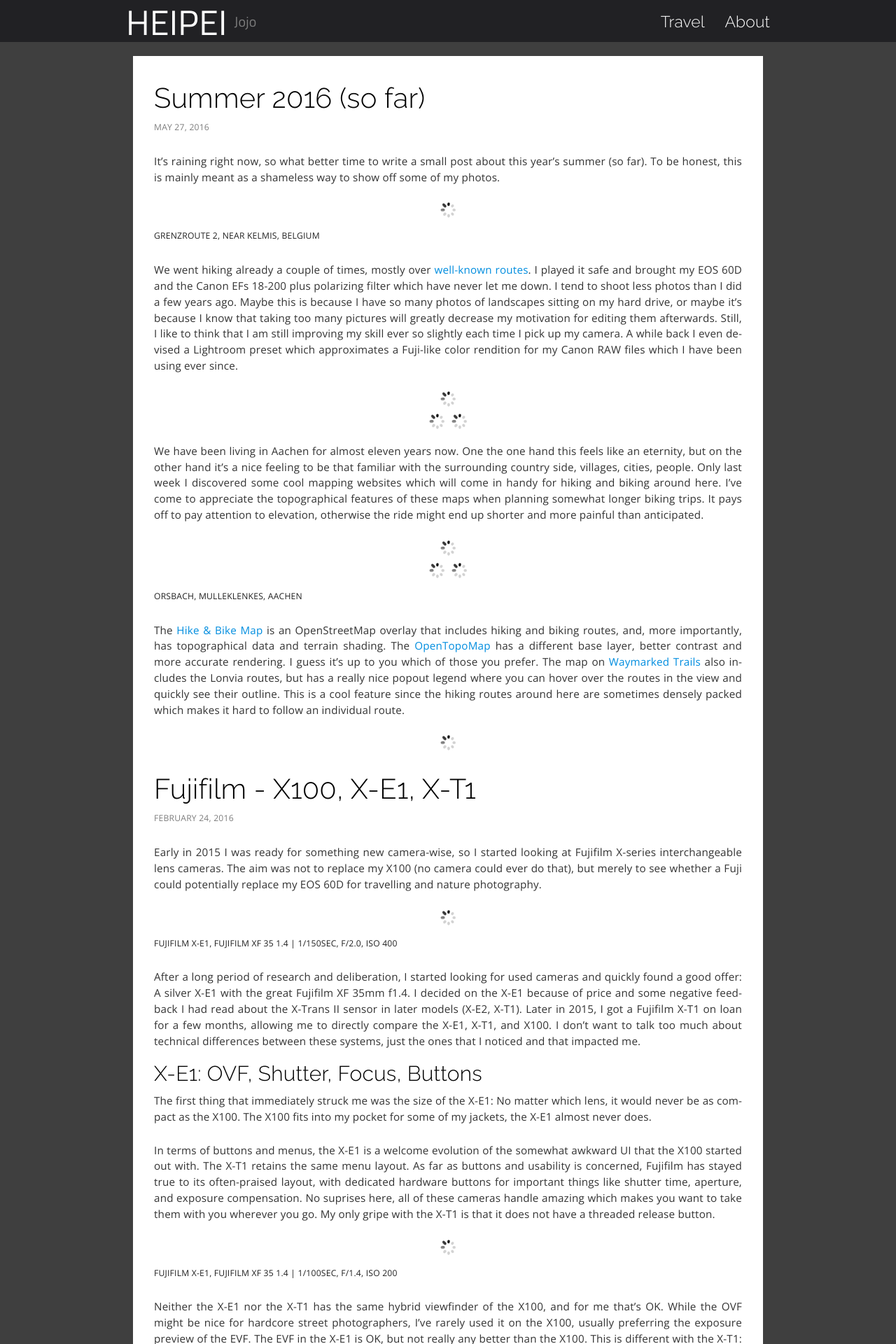
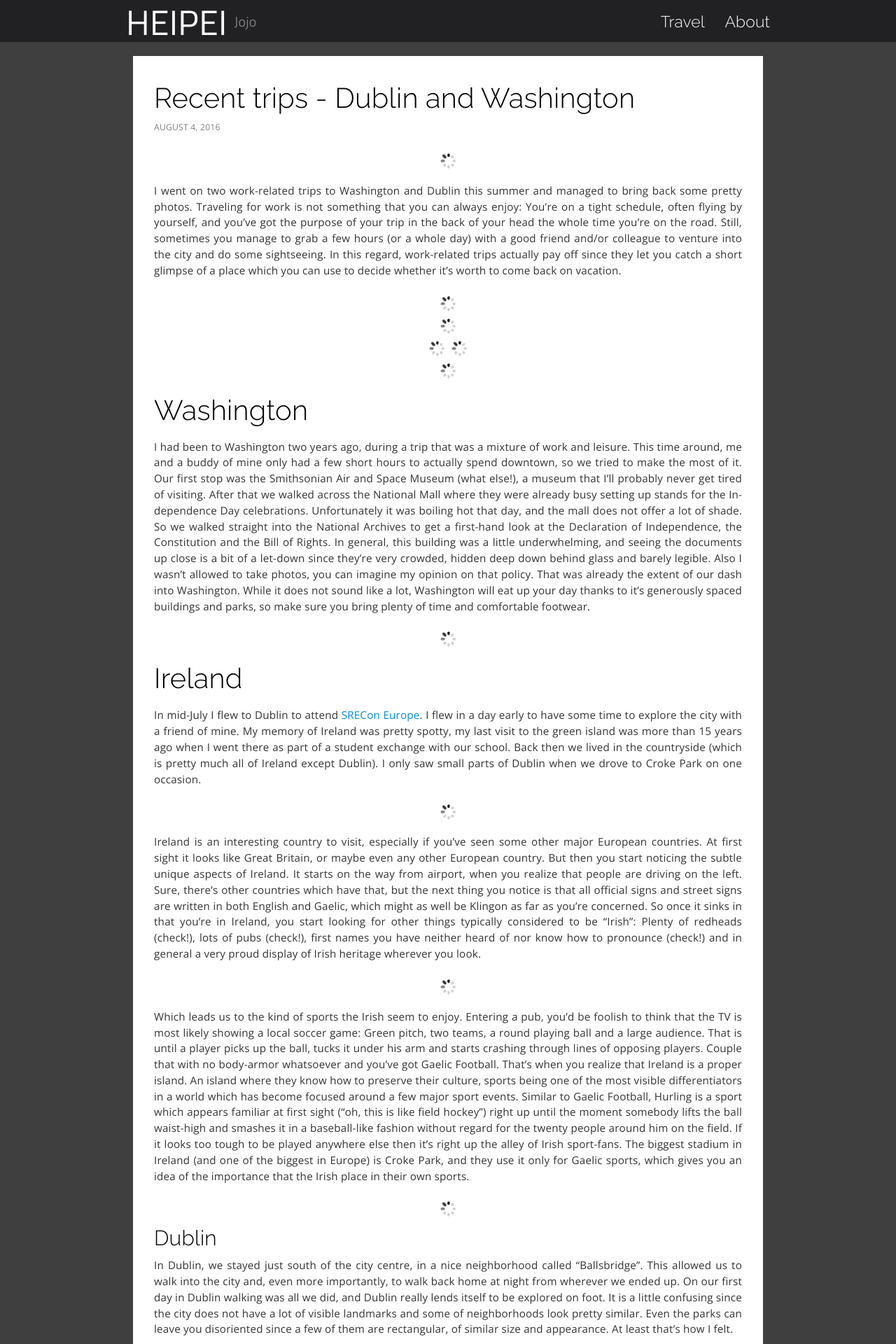
Before and after one commit to heipei/heipei.net, a Jekyll site: the page built from index.html, in a window 1280 px wide. Shown: the top 1920 px of the page at 70% size. Built offline with Jekyll 4.4.1, drawn with Linux system fonts in a browser that asks for light colours; some web fonts are replaced; the list of posts is cut into pages by our own code; some of the changed text lies outside the part shown.

Commit message:
Washington post

```diff
--- /dev/null
+++ b/_posts/2016-08-04-recent-trips-dublin-and-washington.md
@@ -0,0 +1,220 @@
+---
+title: 'Recent trips - Dublin and Washington'
+author: Jojo
+date: 2016-08-04T21:55:02+02:00
+permalink: /2016/08/04/recent-trips-dublin-and-washington/
+layout: post
+published: true
+categories:
+  - Allgemein
+  - Fotos
+---
+
+<div class="img aligncenter">
+<a href="https://www.flickr.com/photos/heipei/28086161395/" title="National Mall, Washington, DC"><img
+src="https://c4.staticflickr.com/8/7388/28086161395_9dccd34ac5_b.jpg" alt="National Mall, Washington, DC"></a>
+</div>
+
+I went on two work-related trips to Washington and Dublin this summer and managed to bring back some pretty photos.
+Traveling for work is not something that you can always enjoy: You're on a tight schedule, often flying by yourself, and
+you've got the purpose of your trip in the back of your head the whole time you're on the road. Still, sometimes you
+manage to grab a few hours (or a whole day) with a good friend and/or colleague to venture into the city and do some
+sightseeing. In this regard, work-related trips actually pay off since they let you catch a short glimpse of a place
+which you can use to decide whether it's worth to come back on vacation.
+
+<div class="img aligncenter">
+  <div>
+  <a href="https://www.flickr.com/photos/heipei/28013090415/" title="Air and Space Museum"><img src="https://c8.staticflickr.com/8/7357/28013090415_4cba8f201a_b.jpg" alt="Air and Space Museum"></a>
+  </div>
+  <div>
+    <a href="https://www.flickr.com/photos/heipei/27964915325/" title="Air and Space Museum"><img src="https://c6.staticflickr.com/8/7337/27964915325_e28af59fc2_b.jpg" alt="Air and Space Museum"></a>
+  </div>
+  <div>
+    <table>
+    <tr><td>
+    <a href="https://www.flickr.com/photos/heipei/27983801562/" title="National Mall, Washington, DC"><img src="https://c3.staticflickr.com/8/7287/27983801562_3b916edbc7_c.jpg" alt="National Mall, Washington, DC"></a>
+    </td><td>
+    <a href="https://www.flickr.com/photos/heipei/27399589543/" title="Air and Space Museum"><img src="https://c8.staticflickr.com/8/7725/27399589543_6ddc62d0dc_c.jpg" alt="Air and Space Museum"></a>
+    </td></tr>
+    </table>
+  </div>
+  <div>
+    <a href="https://www.flickr.com/photos/heipei/27351497463/" title="Air and Space Museum"><img src="https://c8.staticflickr.com/8/7400/27351497463_5434799365_b.jpg" alt="Air and Space Museum"></a>
+  </div>
+</div>
+
+## Washington
+I had been to Washington two years ago, during a trip that was a mixture of work and leisure. This time around, me and
+a buddy of mine only had a few short hours to actually spend downtown, so we tried to make the most of it.  Our first
+stop was the Smithsonian Air and Space Museum (what else!), a museum that I'll probably never get tired of visiting.
+After that we walked across the National Mall where they were already busy setting up stands for the Independence Day
+celebrations. Unfortunately it was boiling hot that day, and the mall does not offer a lot of shade. So we walked
+straight into the National Archives to get a first-hand look at the Declaration of Independence, the Constitution and
+the Bill of Rights. In general, this building was a little underwhelming, and seeing the documents up close is a bit of
+a let-down since they're very crowded, hidden deep down behind glass and barely legible. Also I wasn't allowed to take
+photos, you can imagine my opinion on that policy. That was already the extent of our dash into Washington. While it
+does not sound like a lot, Washington will eat up your day thanks to it's generously spaced buildings and parks, so
+make sure you bring plenty of time and comfortable footwear.
+
+<div class="img aligncenter">
+<a href="https://www.flickr.com/photos/heipei/27983799562/" title="National Mall, Washington, DC"><img src="https://c3.staticflickr.com/8/7457/27983799562_ee7331bbd6_b.jpg" alt="National Mall, Washington, DC"></a>
+</div>
+
+## Ireland
+
+In mid-July I flew to Dublin to attend [SRECon Europe](https://srecon16europe.sched.org/). I flew in a day early to
+have some time to explore the city with a friend of mine. My memory of Ireland was pretty spotty, my last visit to the
+green island was more than 15 years ago when I went there as part of a student exchange with our school. Back then we
+lived in the countryside (which is pretty much all of Ireland except Dublin). I only saw small parts of Dublin when
+we drove to Croke Park on one occasion.
+
+<div class="img aligncenter">
+<a href="https://www.flickr.com/photos/heipei/28309077190/" title="Dublin"><img src="https://c7.staticflickr.com/8/7498/28309077190_e2c39da795_b.jpg" alt="Dublin"></a>
+</div>
+
+Ireland is an interesting country to visit, especially if you've seen some other major European countries. At first
+sight it looks like Great Britain, or maybe even any other European country. But then you start noticing the
+subtle unique aspects of Ireland. It starts on the way from airport, when you realize that people are driving on the
+left. Sure, there's other countries which have that, but the next thing you notice is that all official signs and street
+signs are written in both English and Gaelic, which might as well be Klingon as far as you're concerned. So once it
+sinks in that you're in Ireland, you start looking for other things typically considered to be "Irish": Plenty of
+redheads (check!), lots of pubs (check!), first names you have neither heard of nor know how to pronounce
+(check!) and in general a very proud display of Irish heritage wherever you look.
+
+<div class="img aligncenter">
+  <a
+    href="https://www.flickr.com/photos/heipei/28292366992/"
+    title="Dublin"><img src="https://c1.staticflickr.com/9/8293/28292366992_3bb32c5698_b.jpg" alt="Dublin"></a>
+</div>
+
+Which leads us to the kind of sports the Irish seem to enjoy. Entering a pub, you'd be foolish to think that the TV is
+most likely showing a local soccer game: Green pitch, two teams, a round playing ball and a large audience. That is
+until a player picks up the ball, tucks it under his arm and starts crashing through lines of opposing players. Couple
+that with no body-armor whatsoever and you've got Gaelic Football. That's
+when you realize that Ireland is a proper island. An island where they know how to preserve their culture, sports being
+one of the most visible differentiators in a world which has become focused around a few major sport events. Similar to
+Gaelic Football, Hurling is a sport which appears familiar at first sight ("oh, this is like field hockey") right up
+until the moment somebody lifts the ball waist-high and smashes it in a baseball-like fashion without regard for the
+twenty people around him on the field. If it looks too tough to be played anywhere else then it's right up the alley of
+Irish sport-fans. The biggest stadium in Ireland (and one of the biggest in Europe) is Croke Park, and they use it only
+for Gaelic sports, which gives you an idea of the importance that the Irish place in their own sports.
+
+<div class="img aligncenter">
+  <a
+    href="https://www.flickr.com/photos/heipei/28414454366/"
+    title="Dublin"><img src="https://c7.staticflickr.com/9/8028/28414454366_b3bc8b5400_b.jpg" alt="Dublin"></a>
+</div>
+
+### Dublin
+
+In Dublin, we stayed just south of the city centre, in a nice neighborhood called "Ballsbridge". This allowed us to walk
+into the city and, even more importantly, to walk back home at night from wherever we ended up. On our first day in
+Dublin walking was all we did, and Dublin really lends itself to be explored on foot. It is a little confusing since the city
+does not have a lot of visible landmarks and some of neighborhoods look pretty similar. Even the parks can leave you
+disoriented since a few of them are rectangular, of similar size and appearance. At least that's how I felt.
+
+<div class="img aligncenter">
+<a
+  href="https://www.flickr.com/photos/heipei/28649559496/"
+  title="Dublin"><img src="https://c1.staticflickr.com/9/8641/28649559496_02762c852c_b.jpg" alt="Dublin"></a>
+</div>
+
+A definite highlight is Trinity College which sits in the middle of the city in a beautiful and quiet campus. As soon as
+you step through its gates you leave behind the busy streets around its perimeter, which reminded me of the Harvard
+campus with its gates. Apart from that you can visit Dublin castle and some of the many churches and cathedrals. For
+night-owls, Dublin is a perfect destination since it boasts a very dense networks of pubs and other restaurants and
+bars. The pubs are way more friendly than what passes as a bar here in Germany in my opinion: Often you'll have live
+music and most people will eat there too, creating a different atmosphere than in a place just built for getting drunk.
+
+<div class="img aligncenter">
+  <div>
+    <a
+      href="https://www.flickr.com/photos/heipei/28515069141/"
+      title="Dublin"><img src="https://c6.staticflickr.com/9/8574/28515069141_49046b1756_b.jpg" alt="Dublin"></a>
+  </div>
+  <div>
+    <table>
+      <tr><td>
+          <a
+            href="https://www.flickr.com/photos/heipei/28292361662/"
+            title="Dublin"><img src="https://c7.staticflickr.com/8/7731/28292361662_d2935ba5d9.jpg" alt="Dublin"></a>
+      </td><td>
+        <a
+          href="https://www.flickr.com/photos/heipei/28454347796/"
+          title="Dublin"><img src="https://c5.staticflickr.com/9/8605/28454347796_65e5464427.jpg" alt="Dublin"></a>
+      </td></tr>
+    </table>
+  </div>
+  <div>
+    <a
+      href="https://www.flickr.com/photos/heipei/27897135593/"
+      title="Dublin"><img src="https://c2.staticflickr.com/9/8599/27897135593_9d8beeca52_b.jpg" alt="Dublin"></a>
+  </div>
+</div>
+
+On the evenings of the conference we'd usually pick a nice spot to eat with a few people, and then afterwards somebody
+with some local knowledge would lead us into one of the many fancy cocktail bars that Dublin offers. In this regard I
+was positively surprised: There's a good amount of really nice restaurants and the night-life was neither too shrill nor
+too tame. The neighborhood of Temple Bar really stands out in this regard, and is a must-see at night.
+
+<div class="img aligncenter">
+<div>
+  <a
+    href="https://www.flickr.com/photos/heipei/28229399710/"
+    title="Dublin"><img src="https://c7.staticflickr.com/9/8630/28229399710_97dd5f41b9_b.jpg" alt="Dublin"></a>
+</div>
+
+<div>
+  <table>
+    <tr><td>
+<a
+  href="https://www.flickr.com/photos/heipei/27830089624/"
+  title="Dublin"><img src="https://c1.staticflickr.com/9/8614/27830089624_b6e46a9cf3_c.jpg" alt="Dublin"></a>
+
+    </td><td>
+      <a
+        href="https://www.flickr.com/photos/heipei/28133675750/"
+        title="Dublin"><img src="https://c7.staticflickr.com/9/8777/28133675750_5081c564de_c.jpg" alt="Dublin"></a>
+
+
+    </td></tr>
+  </table>
+</div>
+<div>
+  <table>
+    <tr><td>
+        <a
+          href="https://www.flickr.com/photos/heipei/27800428213/"
+          title="Dublin"><img src="https://c6.staticflickr.com/9/8695/27800428213_fdd78a8c1a.jpg" alt="Dublin"></a>
+
+    </td><td>
+      <a
+        href="https://www.flickr.com/photos/heipei/28434887321/"
+        title="Dublin"><img src="https://c2.staticflickr.com/9/8693/28434887321_773a298218.jpg" alt="Dublin"></a>
+
+    </td></tr>
+  </table>
+</div>
+
+<div>
+  <a
+    href="https://www.flickr.com/photos/heipei/28554981181/"
+    title="Dublin"><img src="https://c6.staticflickr.com/9/8849/28554981181_3b429979fc_b.jpg" alt="Dublin"></a>
+
+</div>
+</div>
+
+On our last day we had a few hours to kill before our flight. Unsurprisingly, we both were pretty beat from the past
+three days of attending the conference, not keen on repeating our adventure on foot from day one. So we did as tourists
+do and hopped on one of the many double-decker buses criss-crossing the city. This one took us through downtown Dublin
+and out to some remote locations we wouldn't have explored by foot: Guinness Brewery and Phoenix Park. I took me a while
+to admit it, but I've come to appreciate these buses as way to quickly get a sense of a city, it's neighborhoods and the
+distances in general. Taking a bus is something that you should probably do on day one rather than at the end. Now I'm
+back and glad not to have anything on my schedule for the next few months, but like with every trip I fondly look back
+at the time spent on the road, exhausting as it might have been.
+
+<div class="img aligncenter">
+  <a
+    href="https://www.flickr.com/photos/heipei/28292367542/"
+    title="Dublin"><img src="https://c7.staticflickr.com/9/8360/28292367542_48657bde35_b.jpg" alt="Dublin"></a>
+</div>
--- a/css/style.css
+++ b/css/style.css
@@ -170,6 +170,7 @@
     font-weight: 300;
     font-family: 'Raleway', sans-serif;
     margin-bottom: 16px;
+    margin-top: 20px;
     color: #000000;
 }
 
```
